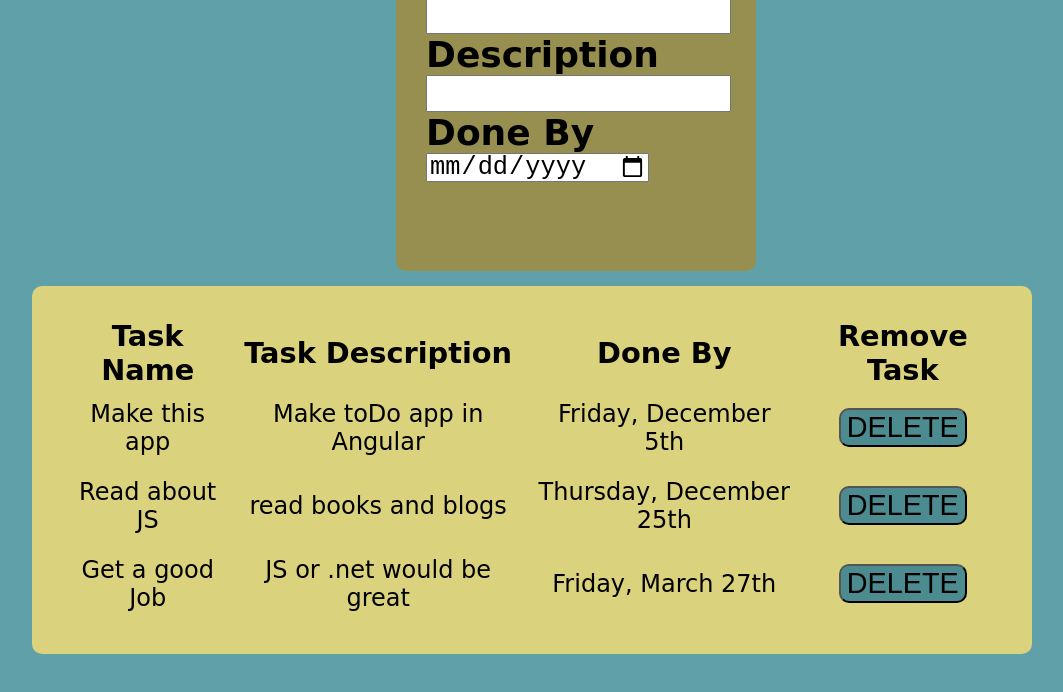
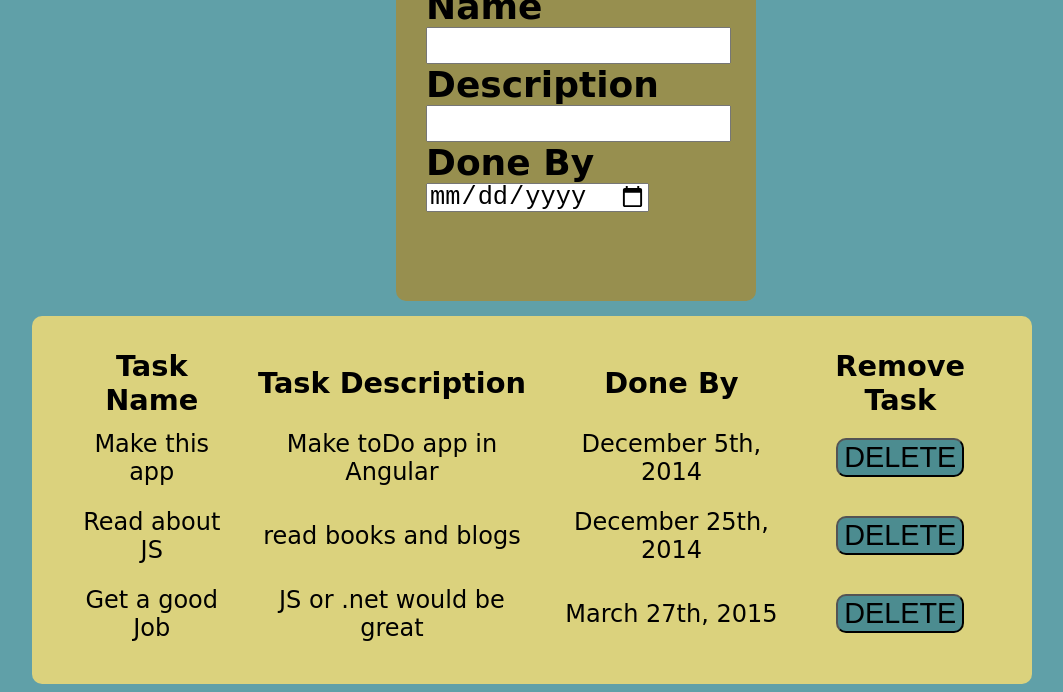
Before and after one commit to jspencersharpe/To-Do-App, a website: page index.html in a window 1280 px wide. Shown: the part 285-977 px from the top of the page, without its empty margins (16-1079 px from the left). Before the commit the page ends 947 px from the top, so only its background shows below. Drawn offline with nearby package versions, Linux system fonts and the light colour scheme; a web font is replaced by a local one.

Commit message:
more styling

```diff
--- a/index.html
+++ b/index.html
@@ -40,7 +40,6 @@
     </div>
     <script src="bower_components/angular/angular.min.js"></script>
     <script src="bower_components/jquery/dist/jquery.min.js"></script>
-    <script src="http://ajax.googleapis.com/ajax/libs/jqueryui/1.11.2/jquery-ui.min.js"></script>
     <script src="js/main.js"></script>
    </body>
   </html>
--- a/js/main.js
+++ b/js/main.js
@@ -8,17 +8,17 @@
       {
         name: 'Make this app',
         desc: 'Make toDo app in Angular',
-        due: 'Friday, December 5th'
+        due: 'December 5th, 2014'
       },
       {
         name: 'Read about JS',
         desc: 'read books and blogs',
-        due: 'Thursday, December 25th'
+        due: 'December 25th, 2014'
       },
       {
         name: 'Get a good Job',
         desc: 'JS or .net would be great',
-        due: 'Friday, March 27th'
+        due: 'March 27th, 2015'
       }
       ];
 
--- a/main.css
+++ b/main.css
@@ -47,6 +47,7 @@ form {
   border-radius: 10px;
   float: right;
   margin-right: 500px;
+  margin-top: 30px;
   margin-bottom: 15px;
 }
 
```
